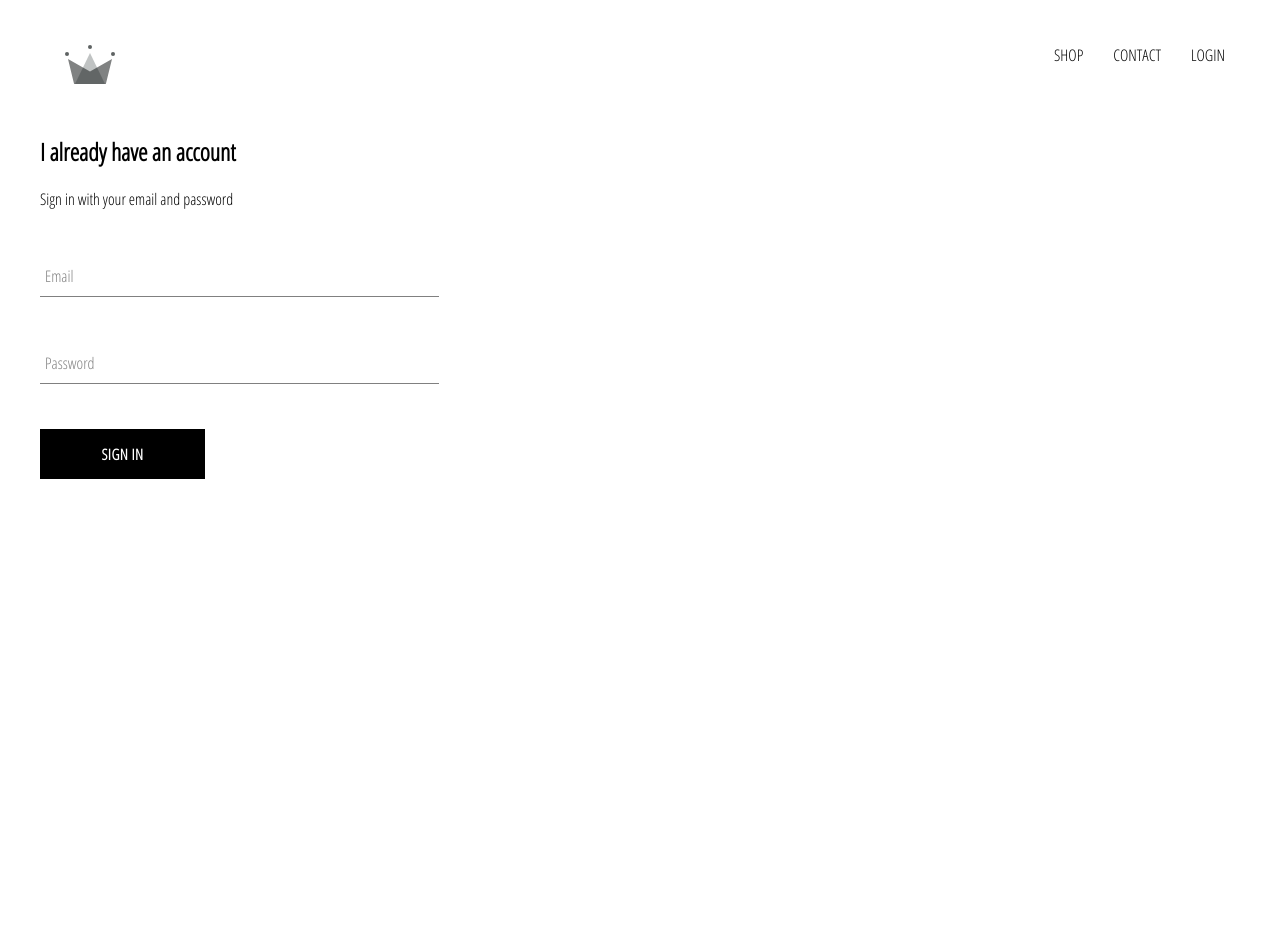
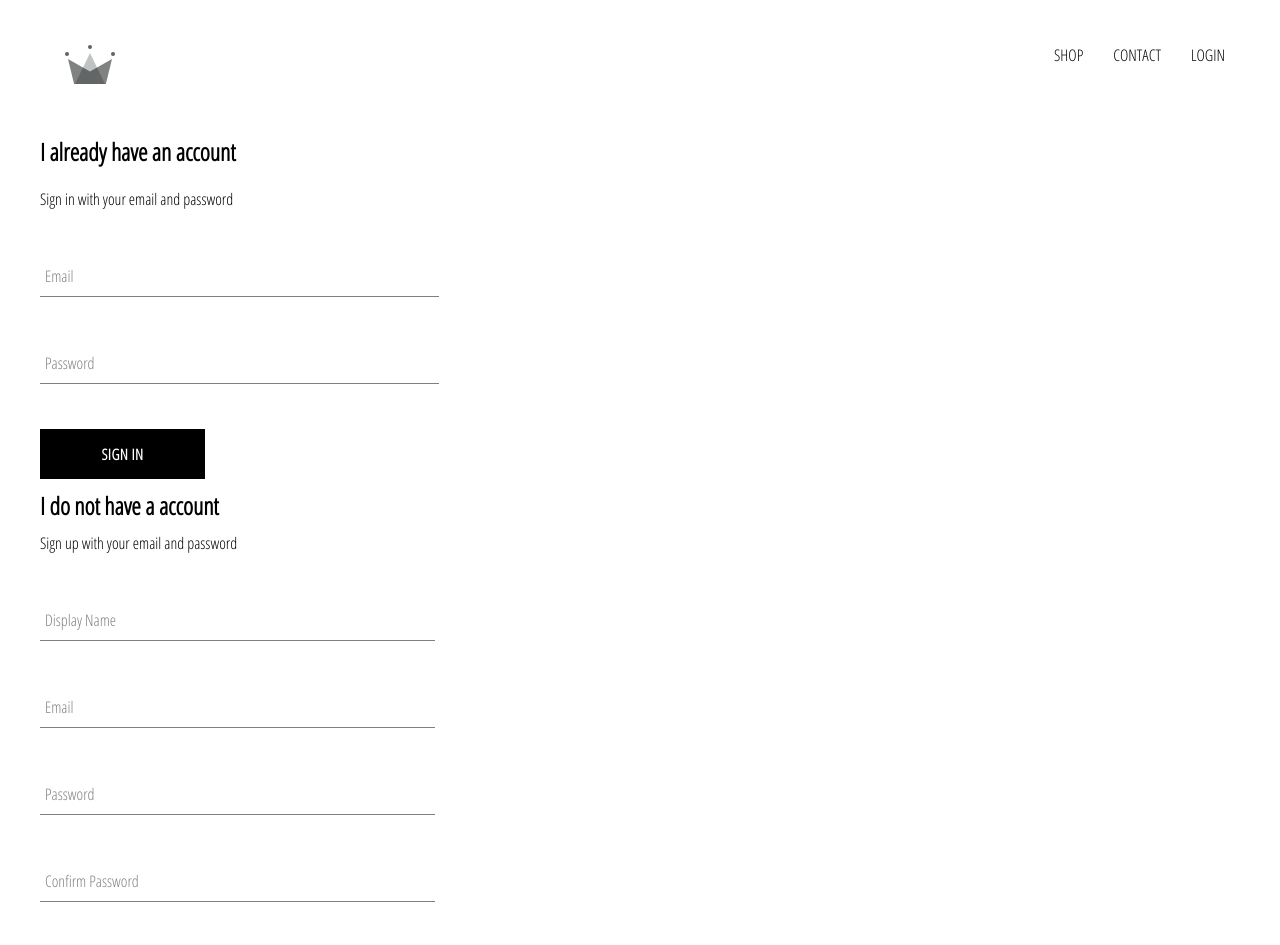
Before and after one commit to gtoshiba011/e-commerce, a React (Create React App) app: page /signin in a window 1280 px wide. Shown: the top 945 px of the page. Before the commit the page ends 800 px from the top, so only its background shows below. Built offline with nearby package versions, Linux system fonts and the light colour scheme.

Commit message:
<feat> Add basic SignUp component

```diff
--- /dev/null
+++ b/src/components/sign-up/sign-up.component.jsx
@@ -0,0 +1,74 @@
+import React, { Component } from "react";
+import FormInput from "../form-input/form-input.component";
+import "./sign-up.styles.scss";
+import CustomButton from "../custom-button/custom-button.component";
+
+class SignUp extends Component {
+  constructor(props) {
+    super(props);
+    this.state = {
+      displayName: "",
+      email: "",
+      password: "",
+      confirmPassword: "",
+    };
+  }
+
+  changeHandler = (event) => {
+    const { name, value } = event.target;
+    this.setState({ [name]: value });
+  };
+
+  submitHandler = (event) => {
+    event.preventDefault();
+    this.setState({ email: "", password: "" });
+  };
+
+  render() {
+    const { displayName, email, password, confirmPassword } = this.state;
+    return (
+      <div className="sign-up">
+        <h2 className="title">I do not have a account</h2>
+        <span>Sign up with your email and password</span>
+
+        <form className="sign-up-form" onSubmit={this.submitHandler}>
+          <FormInput
+            name="displayName"
+            type="text"
+            value={displayName}
+            doChange={this.changeHandler}
+            required
+            label="Display Name"
+          />
+          <FormInput
+            name="email"
+            type="email"
+            value={email}
+            doChange={this.changeHandler}
+            required
+            label="Email"
+          />
+          <FormInput
+            name="password"
+            type="password"
+            value={password}
+            doChange={this.changeHandler}
+            required
+            label="Password"
+          />
+          <FormInput
+            name="confirmPassword"
+            type="text"
+            value={confirmPassword}
+            doChange={this.changeHandler}
+            required
+            label="Confirm Password"
+          />
+          <CustomButton type="submit">Sign Up</CustomButton>
+        </form>
+      </div>
+    );
+  }
+}
+
+export default SignUp;
--- /dev/null
+++ b/src/components/sign-up/sign-up.styles.scss
@@ -0,0 +1,9 @@
+.sign-up {
+  display: flex;
+  flex-direction: column;
+  width: 380px;
+
+  .title {
+    margin: 10px 0;
+  }
+}
--- a/src/pages/sign-in-and-sign-up/sign-in-and-sign-up.component.jsx
+++ b/src/pages/sign-in-and-sign-up/sign-in-and-sign-up.component.jsx
@@ -1,11 +1,13 @@
 import React from "react";
 import "./sign-in-and-sign-up.styles.scss";
 import SignIn from "../../components/sign-in/sign-in.component";
+import SignUp from "../../components/sign-up/sign-up.component";
 
 const SignInAndSignUpPage = () => {
   return (
-    <div>
+    <div className="sign-in-and-sign-up">
       <SignIn />
+      <SignUp />
     </div>
   );
 };
```
